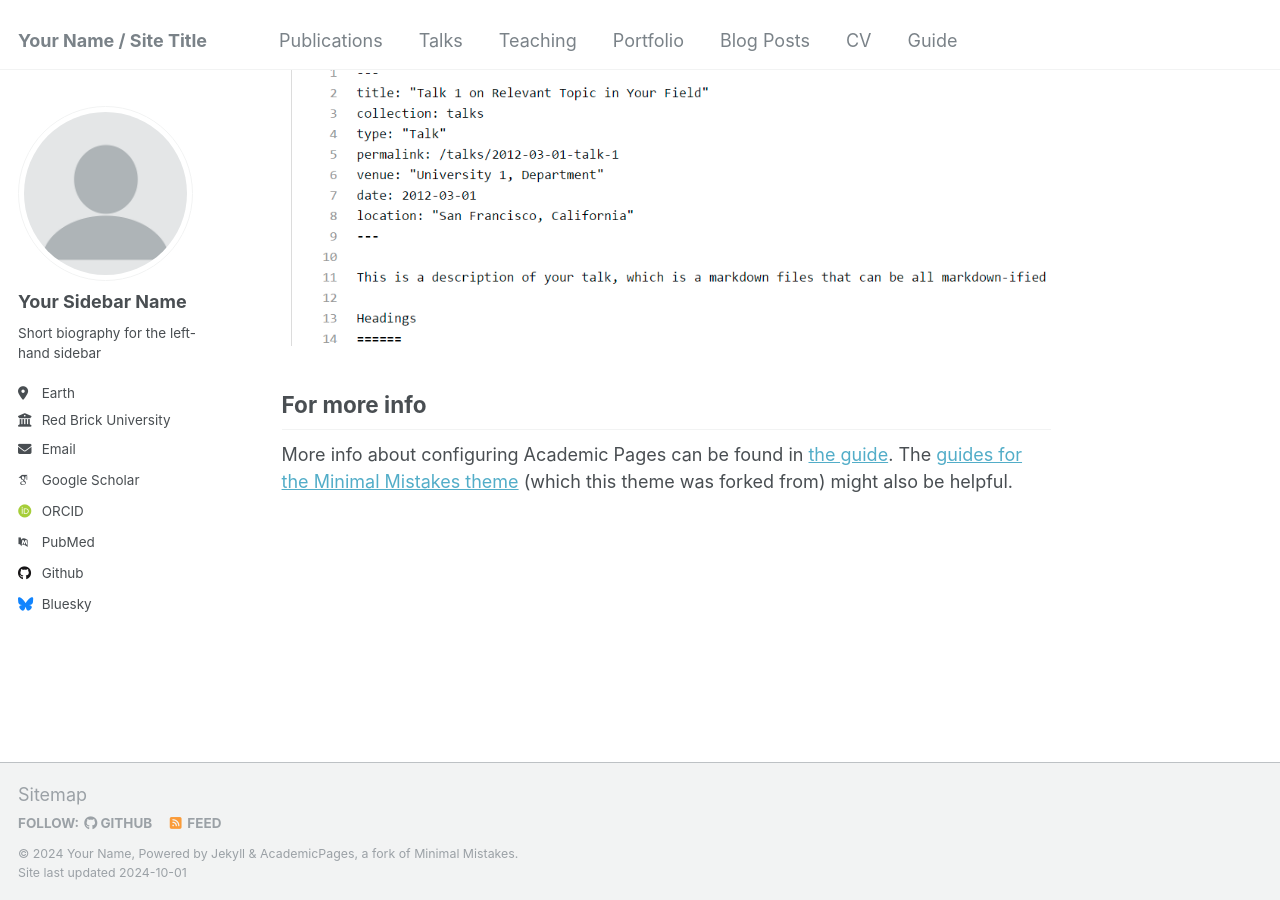
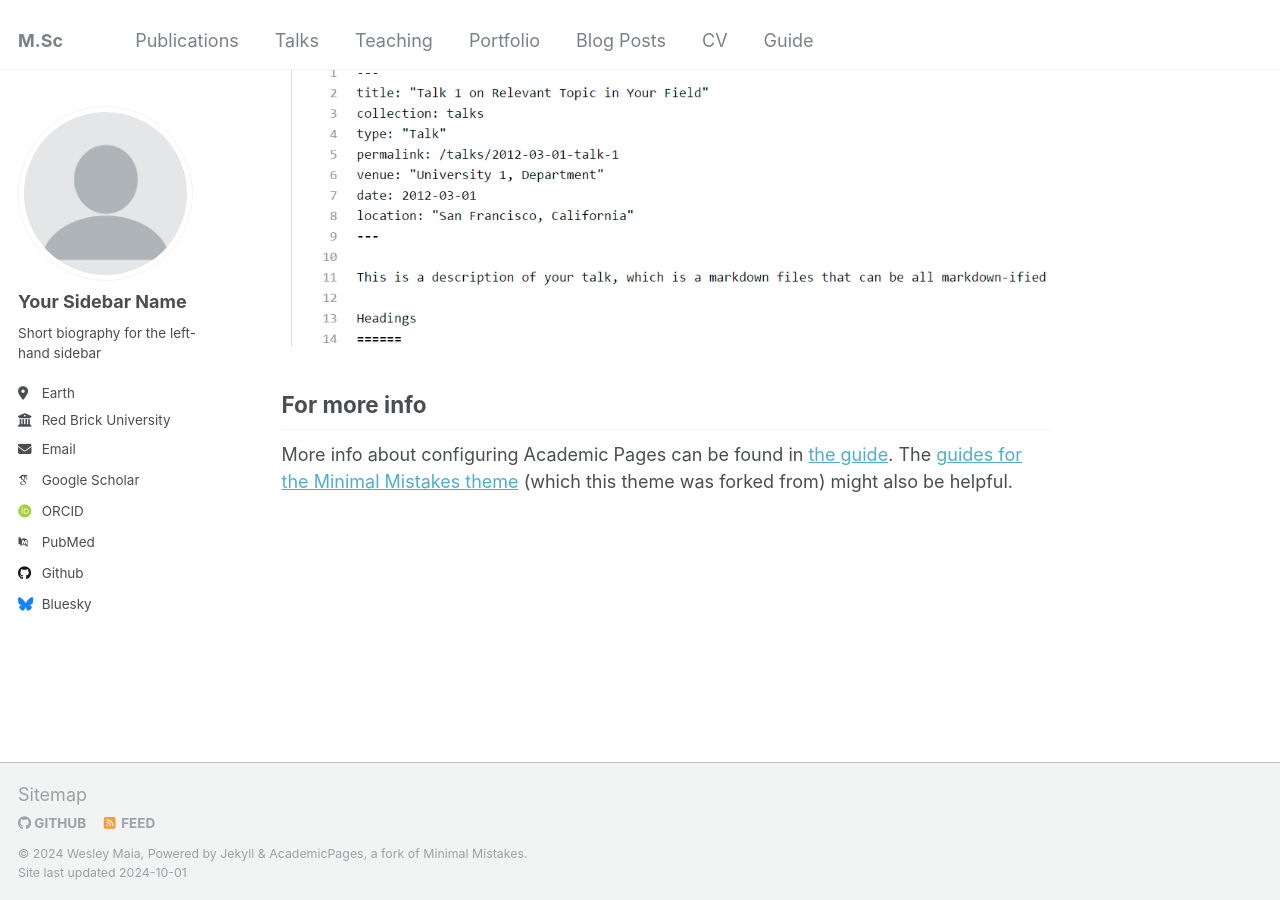
Before and after one commit to WMaia9/WMaia9.github.io, a Jekyll site: the page built from _pages/about.md, in a window 1280 px wide and 900 px high, scrolled down 2643 px. Built offline with Jekyll 4.4.1, drawn with Linux system fonts in a browser that asks for light colours; some web fonts are replaced.

Commit message:
Update _config.yml

```diff
--- a/_config.yml
+++ b/_config.yml
@@ -7,10 +7,10 @@
 # server process.
 
 # Basic Site Settings
-locale                   : "en-US"
-title                    : "Your Name / Site Title"
+locale                   : "en-BR"
+title                    : "M.Sc"
 title_separator          : "-"
-name                     : &name "Your Name"
+name                     : &name "Wesley Maia"
 description              : &description "personal description"
 url                      : https://academicpages.github.io # the base hostname & protocol for your site e.g. "https://mmistakes.github.io"
 baseurl                  : "" # the subpath of your site, e.g. "/blog"
```
